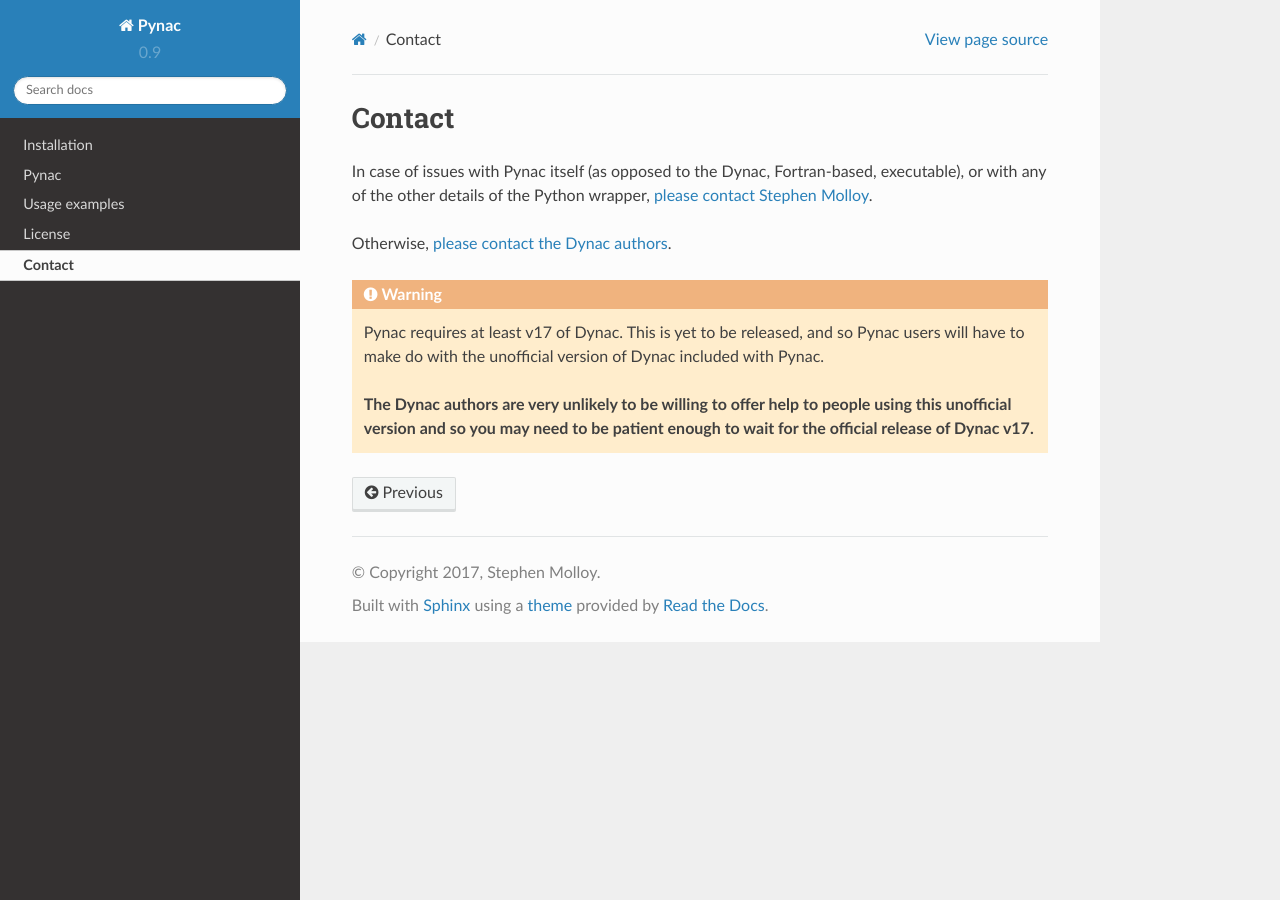
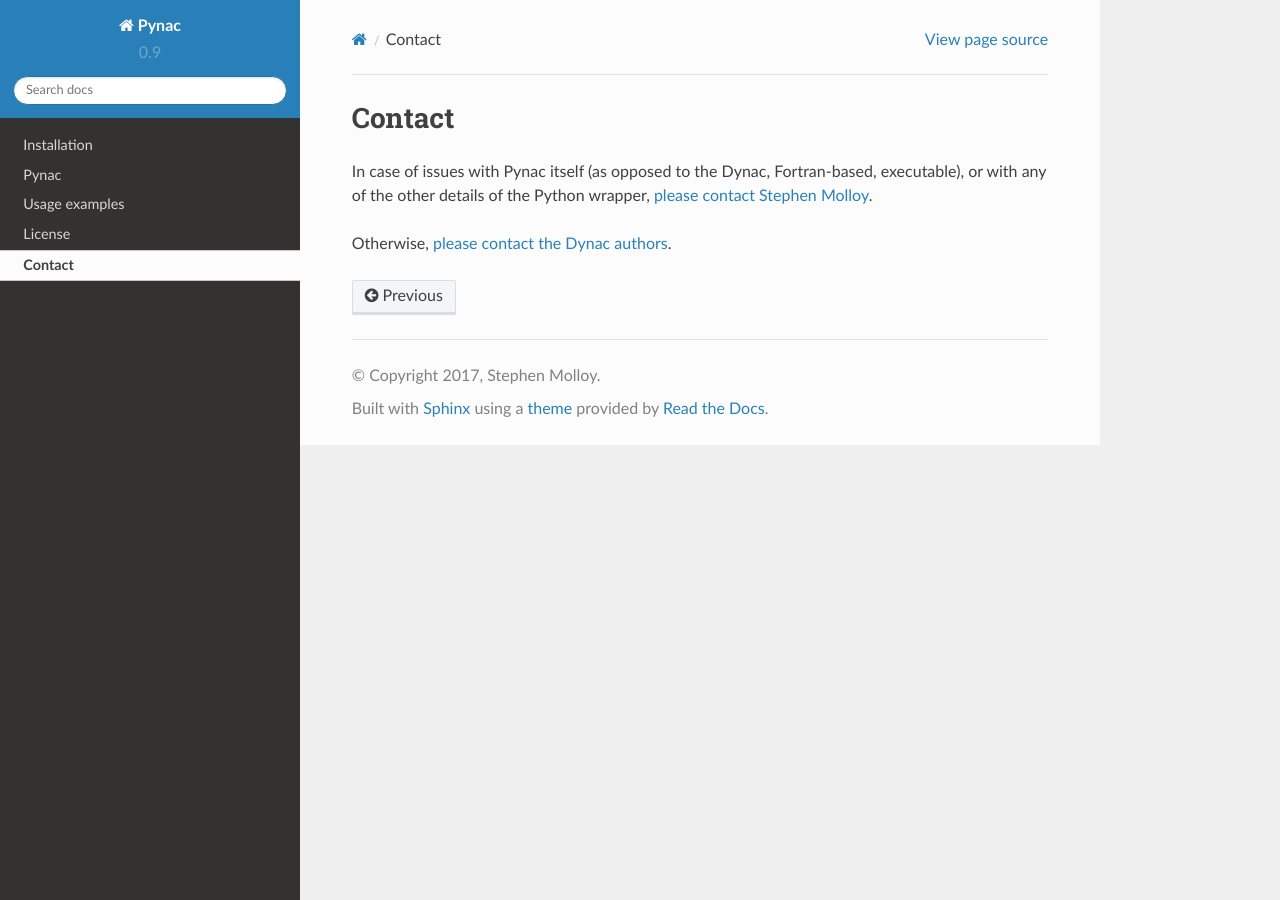
Before and after one commit to se-esss-litterbox/Pynac, a Sphinx documentation site: the page built from docs/contact.rst, in a window 1280 px wide. Built offline with Sphinx 7.4.7 and the Read the Docs theme 2.0.0, drawn with Linux system fonts in a browser that asks for light colours; pages that are not in the unit, such as notebooks, are missing from menus.

Commit message:
Removed an old warning about the Dynac version

```diff
--- a/docs/contact.rst
+++ b/docs/contact.rst
@@ -7,11 +7,3 @@
 or with any of the other details of the Python wrapper, `please contact Stephen Molloy`_.
 
 Otherwise, `please contact the Dynac authors`_.
-
-.. warning:: Pynac requires at least v17 of Dynac.  This is yet to be released,
-             and so Pynac users will have to make do with the unofficial version
-             of Dynac included with Pynac.
-
-             **The Dynac authors are very unlikely to be willing to offer help
-             to people using this unofficial version and so you may need to be
-             patient enough to wait for the official release of Dynac v17.**
```
